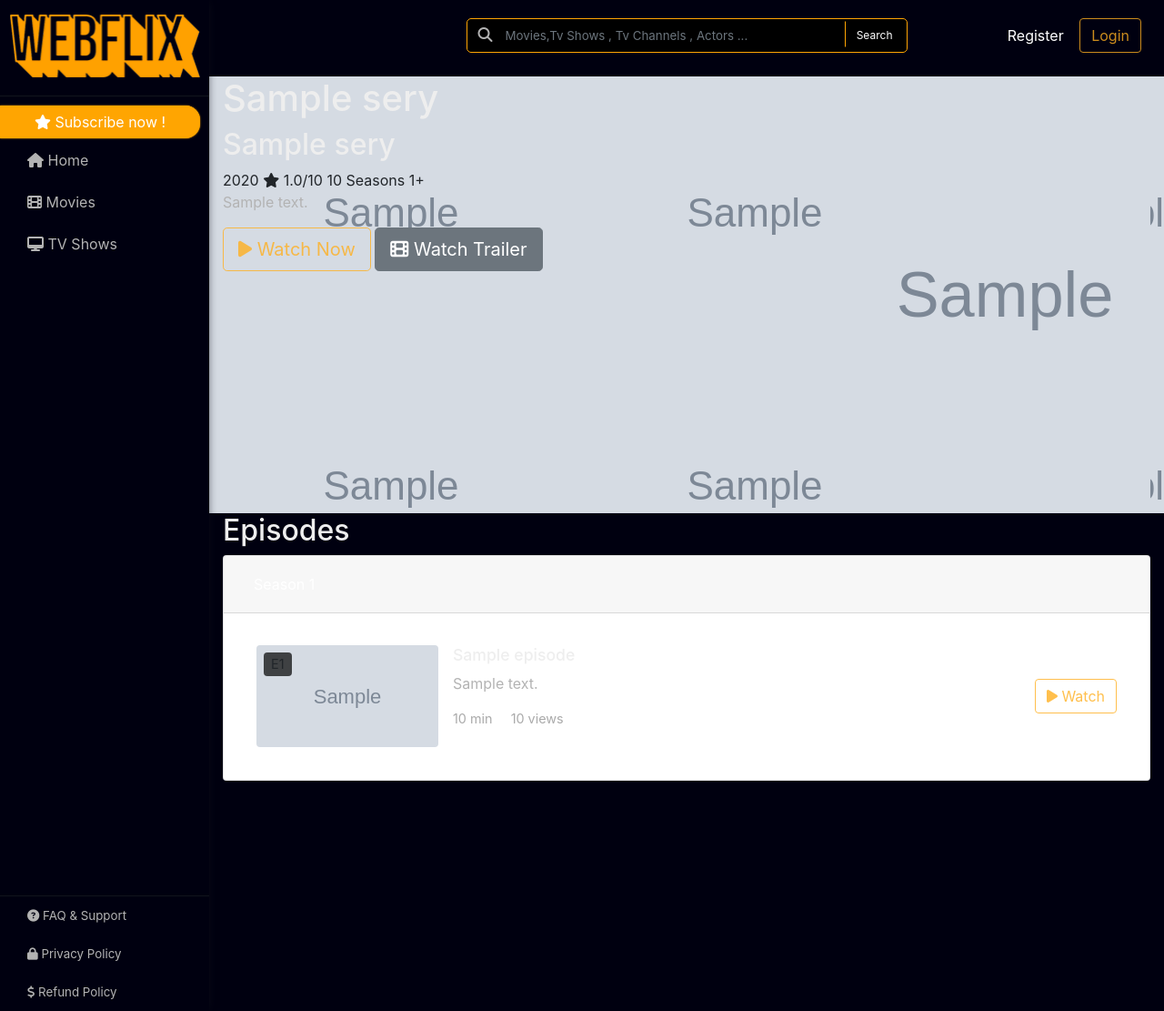
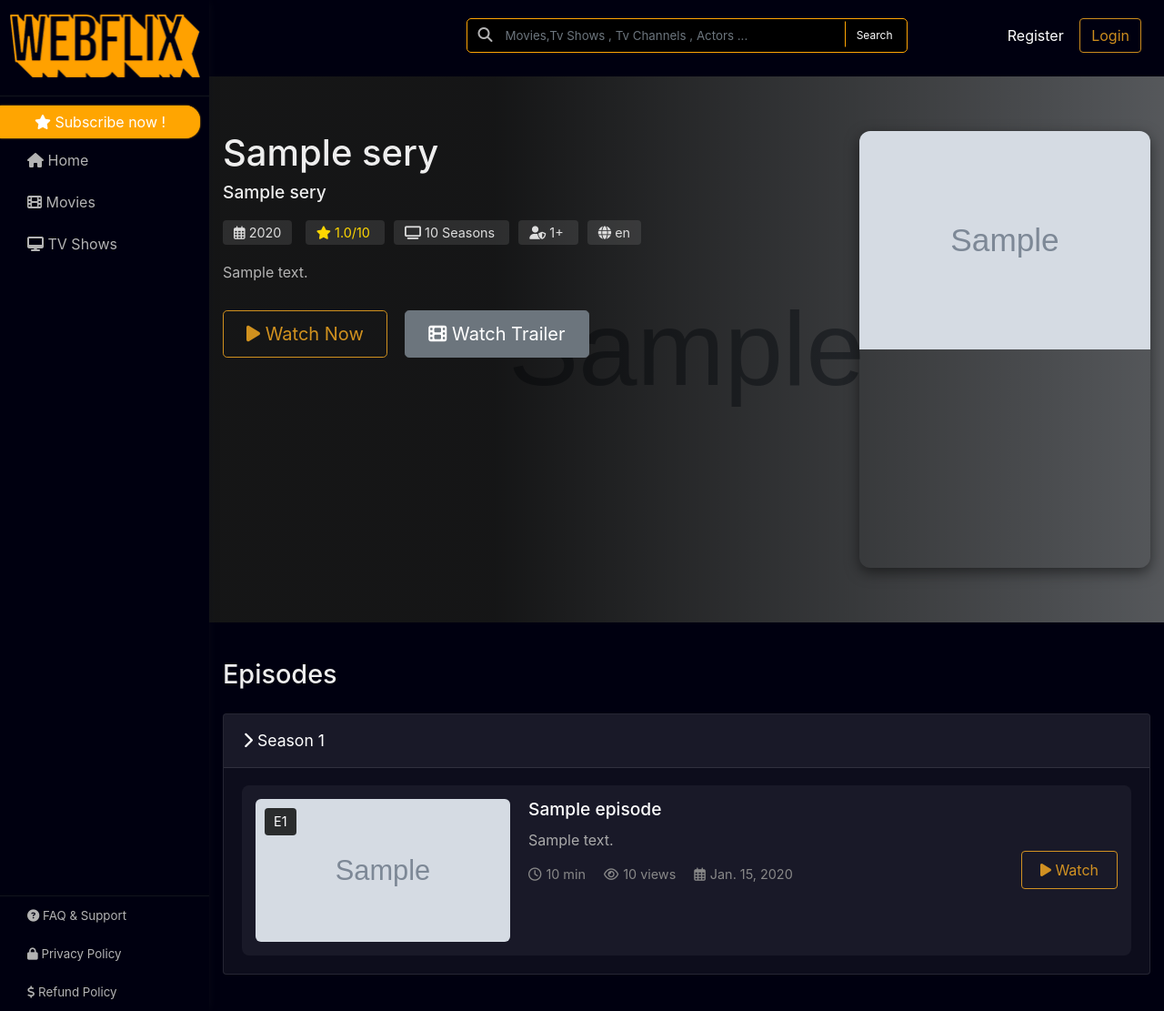
Before and after one commit to manjurulhoque/django-webflix, a Django app: a page that uses templates/base.html in a window 1280 px wide. Shown: the whole page at 91% size. Run offline with Django 3.2, Linux system fonts and the light colour scheme; tables that the repository leaves empty hold one stand-in row (values such as "Sample post"); grey boxes marked "Sample" are stand-in pictures; some libraries are stand-ins or nearby versions.

Commit message:
refactor: update series details page design

```diff
--- a/series/views.py
+++ b/series/views.py
@@ -17,7 +17,7 @@ class SeriesDetailsView(DetailView):
         similar_series = Series.objects.filter(
             status=SeriesStatusChoices.PUBLISHED,
             genres__in=series_genres
-        ).exclude(id=series.id).distinct()[:6]
+        ).exclude(id=series.id).distinct()[:5]
 
         context.update({
             "similar_series": similar_series,
--- /dev/null
+++ b/static/css/series-details.css
@@ -0,0 +1,229 @@
+.hero-section {
+    position: relative;
+    min-height: 500px;
+    background-size: cover;
+    background-position: center;
+    margin-bottom: 40px;
+}
+
+.hero-overlay {
+    background: linear-gradient(to right, rgba(0,0,0,0.9) 30%, rgba(0,0,0,0.6));
+    padding: 60px 0;
+    min-height: 500px;
+}
+
+.hero-content {
+    color: #fff;
+    padding-right: 30px;
+}
+
+.original-title {
+    color: #aaa;
+    font-size: 1.2rem;
+    margin-bottom: 20px;
+}
+
+.meta-info {
+    margin: 20px 0;
+}
+
+.meta-info span {
+    background: rgba(255,255,255,0.1);
+    padding: 5px 12px;
+    border-radius: 4px;
+    margin-right: 10px;
+    font-size: 0.9rem;
+    color: #ddd;
+}
+
+.meta-info .rating {
+    color: #ffd700;
+}
+
+.hero-buttons {
+    margin-top: 30px;
+}
+
+.hero-buttons .btn {
+    margin-right: 15px;
+    padding: 10px 25px;
+}
+
+.series-poster {
+    border-radius: 12px;
+    overflow: hidden;
+    box-shadow: 0 5px 15px rgba(0,0,0,0.5);
+}
+
+.series-poster img {
+    width: 100%;
+    height: auto;
+}
+
+/* Seasons Section */
+.seasons-section {
+    margin-bottom: 40px;
+}
+
+.seasons-section h2 {
+    margin-bottom: 25px;
+    font-size: 1.8rem;
+}
+
+.accordion .card {
+    background: rgba(255,255,255,0.05);
+    border: 1px solid rgba(255,255,255,0.1);
+    margin-bottom: 10px;
+}
+
+.accordion .card-header {
+    background: rgba(255,255,255,0.05);
+    padding: 0;
+    border-bottom: 1px solid rgba(255,255,255,0.1);
+}
+
+.accordion .btn-link {
+    color: #fff;
+    width: 100%;
+    text-align: left;
+    padding: 15px 20px;
+    text-decoration: none;
+    font-size: 1.1rem;
+}
+
+.accordion .btn-link:hover,
+.accordion .btn-link:focus {
+    color: #ffa502;
+    text-decoration: none;
+}
+
+.accordion .card-body {
+    padding: 20px;
+}
+
+/* Episode Items */
+.episodes-list {
+    display: flex;
+    flex-direction: column;
+    gap: 15px;
+}
+
+.episode-item {
+    display: flex;
+    gap: 20px;
+    padding: 15px;
+    background: rgba(255,255,255,0.05);
+    border-radius: 8px;
+    transition: transform 0.2s;
+}
+
+.episode-item:hover {
+    transform: translateY(-2px);
+    background: rgba(255,255,255,0.08);
+}
+
+.episode-thumbnail {
+    position: relative;
+    width: 280px;
+    flex-shrink: 0;
+}
+
+.episode-thumbnail img {
+    width: 100%;
+    height: 157px;
+    object-fit: cover;
+    border-radius: 6px;
+}
+
+.episode-number {
+    position: absolute;
+    top: 10px;
+    left: 10px;
+    background: rgba(0,0,0,0.8);
+    padding: 4px 10px;
+    border-radius: 4px;
+    font-size: 0.9rem;
+    color: #fff;
+}
+
+.episode-info {
+    flex-grow: 1;
+}
+
+.episode-info h3 {
+    color: #fff;
+    margin: 0 0 10px 0;
+    font-size: 1.2rem;
+}
+
+.episode-info p {
+    color: #aaa;
+    margin-bottom: 15px;
+    line-height: 1.5;
+}
+
+.episode-meta {
+    display: flex;
+    align-items: center;
+    gap: 20px;
+    color: #888;
+    font-size: 0.9rem;
+}
+
+.episode-meta span {
+    display: flex;
+    align-items: center;
+}
+
+.episode-meta i {
+    margin-right: 5px;
+}
+
+.episode-actions {
+    display: flex;
+    align-items: center;
+    gap: 10px;
+}
+
+.episode-actions .btn {
+    padding: 8px 20px;
+}
+
+/* Similar Series Section */
+.similar-section {
+    margin: 40px 0;
+}
+
+.similar-section h2 {
+    margin-bottom: 25px;
+    font-size: 1.8rem;
+}
+
+/* Responsive Adjustments */
+@media (max-width: 768px) {
+    .hero-section {
+        min-height: auto;
+    }
+
+    .hero-overlay {
+        background: linear-gradient(to bottom, rgba(0,0,0,0.9) 70%, rgba(0,0,0,0.8));
+        padding: 30px 0;
+    }
+
+    .series-poster {
+        margin-top: 30px;
+    }
+
+    .episode-item {
+        flex-direction: column;
+        gap: 15px;
+    }
+
+    .episode-thumbnail {
+        width: 100%;
+    }
+
+    .episode-actions {
+        justify-content: flex-end;
+    }
+}
--- a/templates/base.html
+++ b/templates/base.html
@@ -19,7 +19,7 @@
     <![endif]-->
     <link rel="stylesheet" href="https://cdnjs.cloudflare.com/ajax/libs/font-awesome/6.7.2/css/all.min.css"/>
     <script src="https://kit.fontawesome.com/017eaf7e3f.js" crossorigin="anonymous"></script>
-    <title>Webflix | Free movies</title>
+    <title>Webflix | Free movies & TV Shows</title>
     {% block styles %}{% endblock %}
 </head>
 <body class="dark-mode">
--- a/templates/series/details.html
+++ b/templates/series/details.html
@@ -1,5 +1,9 @@
 {% extends 'base.html' %}
 {% load static %}
+
+{% block styles %}
+    <link href="{% static 'css/series-details.css' %}" rel="stylesheet">
+{% endblock %}
 
 {% block content %}
 <div class="movie-detail">
@@ -15,16 +19,21 @@
                                 <h2 class="original-title">{{ series.original_title }}</h2>
                             {% endif %}
                             <div class="meta-info">
-                                <span class="year">{{ series.year }}</span>
+                                <span class="year"><i class="far fa-calendar-alt"></i> {{ series.year }}</span>
                                 <span class="rating">
                                     <i class="fas fa-star"></i> {{ series.imdb }}/10
                                 </span>
                                 <span class="seasons">
-                                    {{ series.total_seasons }} Season{{ series.total_seasons|pluralize }}
+                                    <i class="fas fa-tv"></i> {{ series.total_seasons }} Season{{ series.total_seasons|pluralize }}
                                 </span>
                                 {% if series.classification %}
-                                    <span class="classification">{{ series.classification }}+</span>
+                                    <span class="classification">
+                                        <i class="fas fa-user-shield"></i> {{ series.classification }}+
+                                    </span>
                                 {% endif %}
+                                <span class="language">
+                                    <i class="fas fa-globe"></i> {{ series.language }}
+                                </span>
                             </div>
                             <p class="description">{{ series.description }}</p>
                             <div class="hero-buttons">
@@ -64,7 +73,7 @@
                                         data-target="#collapse{{ season.number }}"
                                         aria-expanded="{% if forloop.first %}true{% else %}false{% endif %}"
                                         aria-controls="collapse{{ season.number }}">
-                                    Season {{ season.number }}
+                                    <i class="fas fa-chevron-right"></i> Season {{ season.number }}
                                 </button>
                             </h2>
                         </div>
@@ -83,10 +92,11 @@
                                             </div>
                                             <div class="episode-info">
                                                 <h3>{{ episode.title }}</h3>
-                                                <p>{{ episode.description|truncatechars:150 }}</p>
+                                                <p>{{ episode.description|truncatechars:200 }}</p>
                                                 <div class="episode-meta">
-                                                    <span class="duration">{{ episode.duration }} min</span>
-                                                    <span class="views">{{ episode.views }} views</span>
+                                                    <span><i class="far fa-clock"></i> {{ episode.duration }} min</span>
+                                                    <span><i class="far fa-eye"></i> {{ episode.views }} views</span>
+                                                    <span><i class="far fa-calendar-alt"></i> {{ episode.release_date }}</span>
                                                 </div>
                                             </div>
                                             <div class="episode-actions">
@@ -108,7 +118,7 @@
         {% if similar_series %}
             <section class="similar-section">
                 <h2>Similar Series</h2>
-                <div class="movie-slider">
+                <div class="series-grid">
                     {% for series in similar_series %}
                         {% include 'series/includes/series_card.html' with series=series %}
                     {% endfor %}
@@ -117,67 +127,4 @@
         {% endif %}
     </div>
 </div>
-
-<style>
-.episodes-list {
-    display: flex;
-    flex-direction: column;
-    gap: 1rem;
-}
-
-.episode-item {
-    display: flex;
-    gap: 1rem;
-    padding: 1rem;
-    background: rgba(255,255,255,0.05);
-    border-radius: 8px;
-}
-
-.episode-thumbnail {
-    position: relative;
-    width: 200px;
-    flex-shrink: 0;
-}
-
-.episode-thumbnail img {
-    width: 100%;
-    height: 112px;
-    object-fit: cover;
-    border-radius: 4px;
-}
-
-.episode-number {
-    position: absolute;
-    top: 8px;
-    left: 8px;
-    background: rgba(0,0,0,0.7);
-    padding: 2px 8px;
-    border-radius: 4px;
-    font-size: 0.9rem;
-}
-
-.episode-info {
-    flex-grow: 1;
-}
-
-.episode-info h3 {
-    margin: 0 0 0.5rem 0;
-    font-size: 1.1rem;
-}
-
-.episode-meta {
-    margin-top: 0.5rem;
-    font-size: 0.9rem;
-    color: #aaa;
-}
-
-.episode-meta span {
-    margin-right: 1rem;
-}
-
-.episode-actions {
-    display: flex;
-    align-items: center;
-}
-</style>
 {% endblock %}
```
